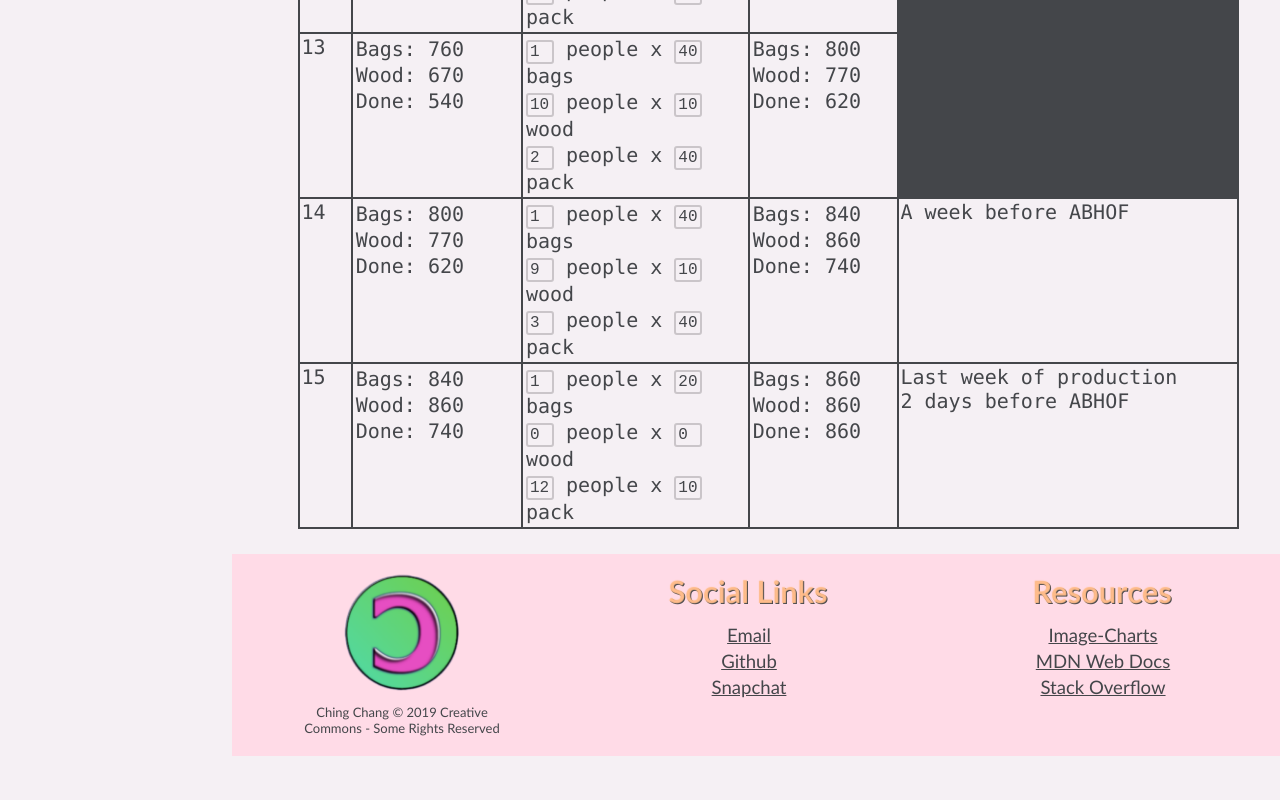
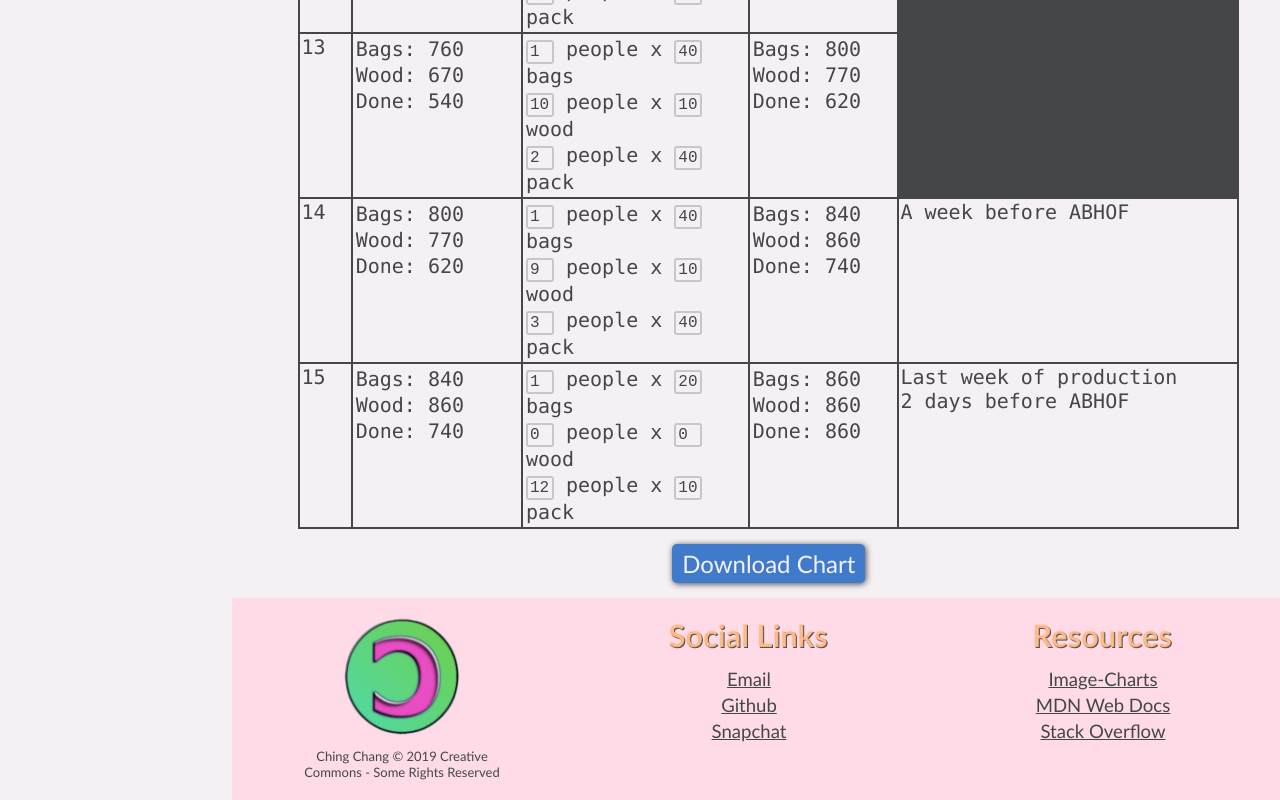
Before and after one commit to ChingChang9/Personal-Website, a Vue app: page /work-plan in a window 1280 px wide. Shown: the part 1223-2023 px from the top of the page. Before the commit the page ends 1979 px from the top, so only its background shows below. Built offline with nearby package versions, Linux system fonts and the light colour scheme.

Commit message:
save image!

```diff
--- a/src/views/WorkPlan.vue
+++ b/src/views/WorkPlan.vue
@@ -240,10 +240,16 @@
         </td>
       </tr>
     </table>
+    <div style="text-align: center;">
+      <div id="save-button" @click="save">Download Chart</div>
+    </div>
+    <a ref="image" download="workplan.jpg"></a>
   </div>
 </template>
 
 <script>
+import html2canvas from "html2canvas";
+
 export default {
   name: "WorkPlan",
   data() {
@@ -458,6 +464,14 @@ export default {
     week15BagsProduce() { localStorage.week15BagsProduce = this.week15BagsProduce },
     week15WoodProduce() { localStorage.week15WoodProduce = this.week15WoodProduce },
     week15PackProduce() { localStorage.week15PackProduce = this.week15PackProduce },
+  },
+  methods: {
+    save() {
+      html2canvas(document.querySelector("table")).then((canvas) => {
+        this.$refs.image.href = canvas.toDataURL("image/jpg").replace("image/jpg", "image/octet-stream");
+        this.$refs.image.click();
+      });
+    }
   }
 }
 </script>
@@ -467,7 +481,7 @@ $grey: #cac5c9;
 
 table {
   background-color: $black;
-  margin-bottom: 25px;
+  margin-bottom: 15px;
   table {
     background-color: $white;
     margin-bottom: 0px;
@@ -490,4 +504,19 @@ table {
     }
   }
 }
+#save-button {
+  background-color: $secondary-colour;
+  display: inline-block;
+  color: $white;
+  font-size: 24px;
+  padding: 5px 10px;
+  border-radius: 5px;
+  margin-bottom: 15px;
+  cursor: pointer;
+  box-shadow: 1px 1px 6px $black;
+  &:hover {
+    background-color: #3570c0;
+    color: $shaded-white;
+  }
+}
 </style>
```
Also changed, not shown: package.json (+8 -7 lines), 1 other file (tests, documents, lock files or other folders).
